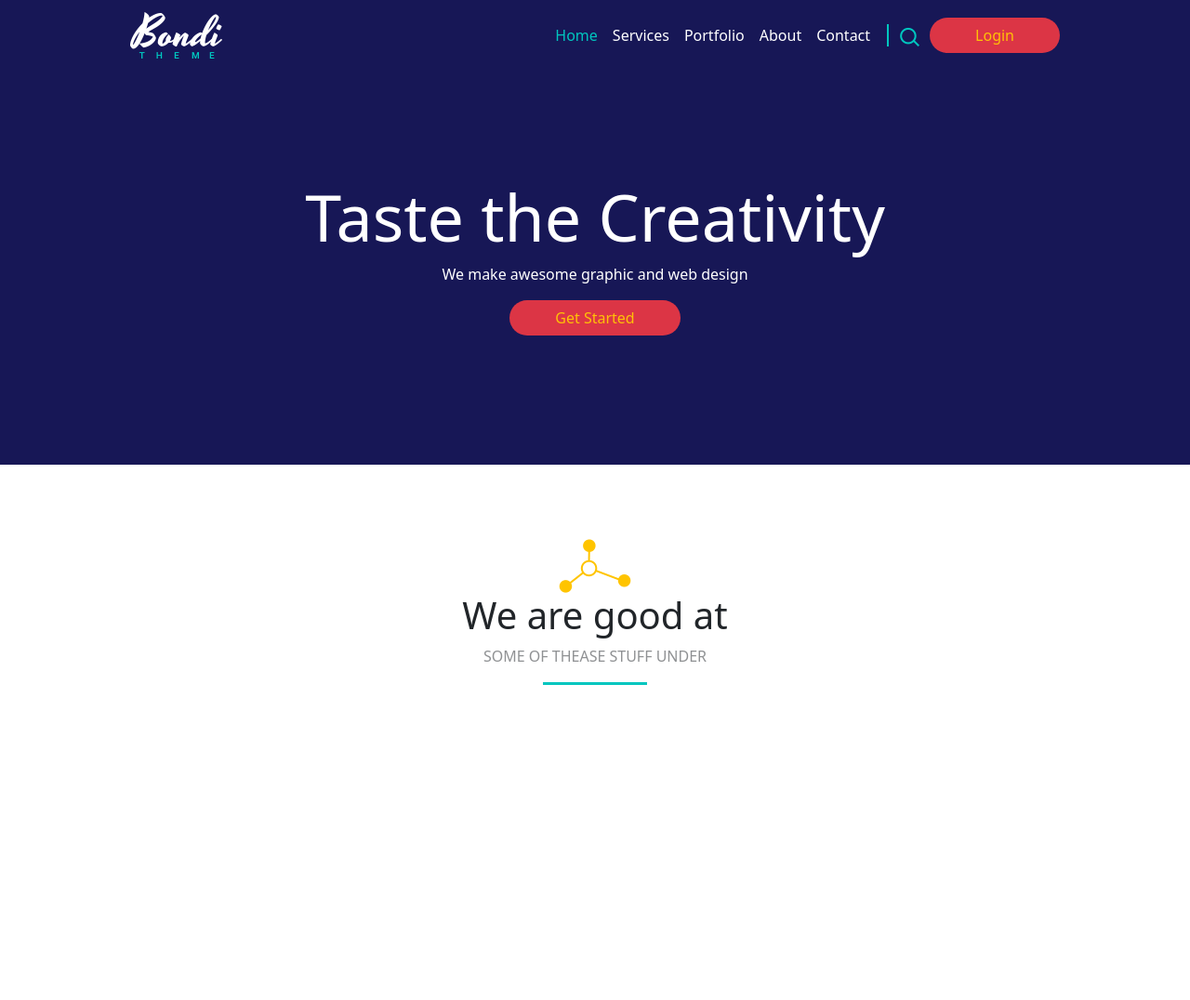
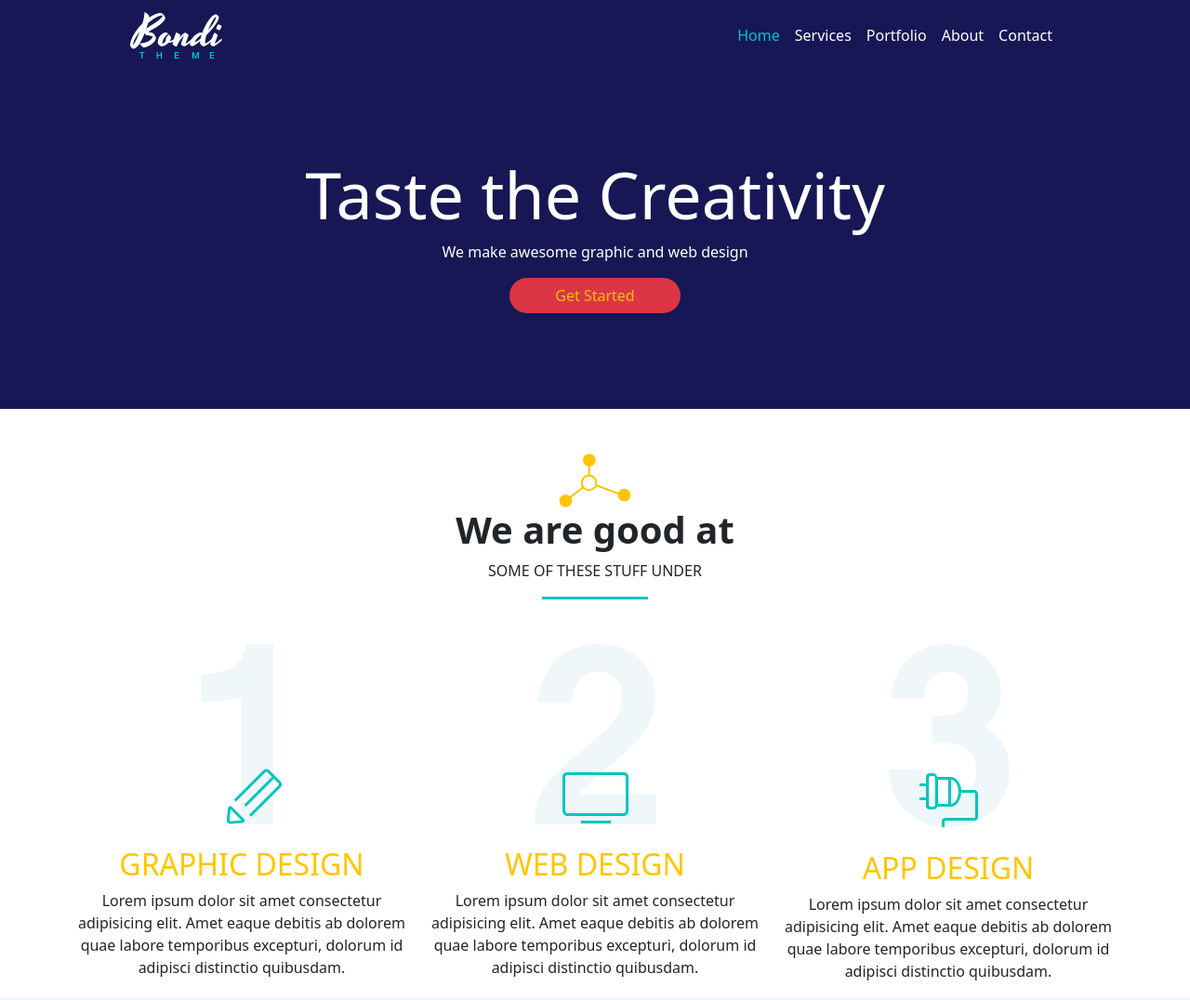
Before and after one commit to Pampers432/Bondi, a plain HTML site: page index.html in a window 1280 px wide. Shown: the whole page at 93% size. Drawn offline with nearby package versions, Linux system fonts and the light colour scheme.

Commit message:
Add files via upload

```diff
--- a/index.html
+++ b/index.html
@@ -6,47 +6,29 @@
     <title>Document</title>
     <link rel="stylesheet" href="style.css">
     <link href="https://cdn.jsdelivr.net/npm/bootstrap@5.0.2/dist/css/bootstrap.min.css" rel="stylesheet" integrity="sha384-EVSTQN3/azprG1Anm3QDgpJLIm9Nao0Yz1ztcQTwFspd3yD65VohhpuuCOmLASjC" crossorigin="anonymous">
-    <script src="https://cdn.jsdelivr.net/npm/bootstrap@5.0.2/dist/js/bootstrap.bundle.min.js" integrity="sha384-MrcW6ZMFYlzcLA8Nl+NtUVF0sA7MsXsP1UyJoMp4YLEuNSfAP+JcXn/tWtIaxVXM" crossorigin="anonymous"></script>
-    <meta name="viewport" content="width=device-width, initial-scale=1">
 </head>
 <body>
     <div class="head">
         <nav class="navbar navbar-expand-lg navbar-light">
-            <div class="container-fluid">
+            <div class="container">
                 <a class="navbar-brand" href="#">
-                    <img src="images/Logo.png" alt="" >
+                    <img src="images/Logo.png" alt="">
                 </a>
                 <button class="navbar-toggler" type="button" data-bs-toggle="collapse" data-bs-target="#navbarScroll" aria-controls="navbarScroll" aria-expanded="false" aria-label="Toggle navigation">
                     <span class="navbar-toggler-icon"></span>
                 </button>
                 <div class="collapse navbar-collapse" id="navbarScroll">
-                <ul class="navbar-nav ms-auto my-2 my-lg-0 navbar-nav-scroll" style="--bs-scroll-height: 100px;">
-                    <li class="nav-item">
-                        <a class="nav-link active" aria-current="page" href="#">Home</a>
-                    </li>
-                    <li class="nav-item">
-                        <a class="nav-link" href="#">Services</a>
-                    </li>
-                    <li class="nav-item">
-                        <a class="nav-link" href="#">Portfolio</a>
-                    </li>
-                    <li class="nav-item">
-                        <a class="nav-link" href="#">About</a>
-                    </li>
-                    <li class="nav-item">
-                        <a class="nav-link" href="#">Contact</a>
-                    </li>
+                    <ul class="navbar-nav ms-auto mb-2 mb-lg-0">
+                        <li class="nav-item"><a class="nav-link active" href="#">Home</a></li>
+                        <li class="nav-item"><a class="nav-link" href="#">Services</a></li>
+                        <li class="nav-item"><a class="nav-link" href="#">Portfolio</a></li>
+                        <li class="nav-item"><a class="nav-link" href="#">About</a></li>
+                        <li class="nav-item"><a class="nav-link" href="#">Contact</a></li>
                     </ul>
-                <form class="d-flex align-items-center">
-                    <img src="images/separator.png" alt="Separator" class="separator">
-                    <button type="submit" class="search-btn">
-                        <img src="images/Search Icon.png" alt="Search">
-                    </button>
-                    <button class="btn bg-danger text-warning px-5 rounded-pill" type="submit">Login</button>
-                </form>
                 </div>
             </div>
         </nav>
+
 
           <div class="text-container d-flex flex-column align-items-center text-white">
             <h1>Taste the Creativity</h1>
@@ -55,21 +37,45 @@
         </div>
     </div>
 
-    <div class="main1">
-        <div class="container" style="text-align: center; padding-top: 10vh;">
-            <img src="images/Composite Path.png" alt="|TT|">
-            <h1>We are good at</h1>
-            <p style="opacity: 50%;">SOME OF THEASE STUFF UNDER</p>
-            <div class="line"></div>
+    <div class="container-fluid main1 d-flex align-items-center justify-content-center">
+        <div class="text-center mt-5">
+            <img src="images/Composite Path.png" alt="|TT|" class="img-fluid">
+            <h1 class="fw-bold">We are good at</h1>
+            <p class="opacity-50">SOME OF THESE STUFF UNDER</p>
+            <div class="line mx-auto mb-4"></div>
+
+            <div class="container mt-5">
+                <div class="row text-center">
+                    <div class="col-md-4">
+                        <img src="images/number1.png" alt="" class="img-fluid">
+                        <h2 class="selectText">graphic design</h2>
+                        <p>Lorem ipsum dolor sit amet consectetur adipisicing elit. Amet eaque debitis ab dolorem quae labore temporibus excepturi, dolorum id adipisci distinctio quibusdam.</p>
                     </div>
+                    <div class="col-md-4">
+                        <img src="images/number2.png" alt="" class="img-fluid">
+                        <h2 class="selectText">web design</h2>
+                        <p>Lorem ipsum dolor sit amet consectetur adipisicing elit. Amet eaque debitis ab dolorem quae labore temporibus excepturi, dolorum id adipisci distinctio quibusdam.</p>
+                    </div>
+                    <div class="col-md-4">
+                        <img src="images/number3.png" alt="" class="img-fluid">
+                        <h2 class="selectText">app design</h2>
+                        <p>Lorem ipsum dolor sit amet consectetur adipisicing elit. Amet eaque debitis ab dolorem quae labore temporibus excepturi, dolorum id adipisci distinctio quibusdam.</p>
+                    </div>
+                </div>
+            </div>
+        </div>
+    </div>
+
+    <div class="main2">
+
     </div>
 
 
 
 
 
-
-    <script src="https://cdn.jsdelivr.net/npm/@popperjs/core@2.9.2/dist/umd/popper.min.js" integrity="sha384-IQsoLXl5PILFhosVNubq5LC7Qb9DXgDA9i+tQ8Zj3iwWAwPtgFTxbJ8NT4GN1R8p" crossorigin="anonymous"></script>
-    <script src="https://cdn.jsdelivr.net/npm/bootstrap@5.0.2/dist/js/bootstrap.min.js" integrity="sha384-cVKIPhGWiC2Al4u+LWgxfKTRIcfu0JTxR+EQDz/bgldoEyl4H0zUF0QKbrJ0EcQF" crossorigin="anonymous"></script>
+    <script src="https://cdn.jsdelivr.net/npm/bootstrap@5.0.2/dist/js/bootstrap.bundle.min.js"></script>
+    <!-- <script src="https://cdn.jsdelivr.net/npm/@popperjs/core@2.9.2/dist/umd/popper.min.js" integrity="sha384-IQsoLXl5PILFhosVNubq5LC7Qb9DXgDA9i+tQ8Zj3iwWAwPtgFTxbJ8NT4GN1R8p" crossorigin="anonymous"></script>
+    <script src="https://cdn.jsdelivr.net/npm/bootstrap@5.0.2/dist/js/bootstrap.min.js" integrity="sha384-cVKIPhGWiC2Al4u+LWgxfKTRIcfu0JTxR+EQDz/bgldoEyl4H0zUF0QKbrJ0EcQF" crossorigin="anonymous"></script> -->
 </body>
 </html>
--- a/style.css
+++ b/style.css
@@ -12,7 +12,7 @@ body {
 }
 
 .head{
-    height: 500px;
+    height: 55vh;
     background-color: rgb(23, 23, 86);
 }
 
@@ -48,6 +48,7 @@ body {
 .text-container {
     height: 80%;
     justify-content: center;
+    text-align: center;
 }
 
 .text-container h1{
@@ -59,22 +60,30 @@ body {
 ============================================*/
 
 .main1 {
-    height: 100vh;
+    min-height: 70vh;
 }
 
 :root {
-    --color2: rgb(0, 198, 191);
-}
-
-.centered-section {
-  display: grid;
-  place-items: center;
-  height: 30%;
+    --color1: rgb(0, 198, 191);
+    --textColor1: rgb(255, 197, 1);
 }
 
 .line {
     height: 3px;
     width: 10%;
-    background-color: var(--color2);
-    margin: 0 auto;
+    background-color: var(--color1);
 }
+
+.selectText {
+    text-transform: uppercase;
+    color: var(--textColor1);
+    padding-top: 3vh;
+}
+
+
+/* Третья секция
+============================================*/
+.main2{
+    height: 100vh;
+    background-color: #eff7fa;
+}
```
Lines whose indentation alone changed are shown as unchanged.
